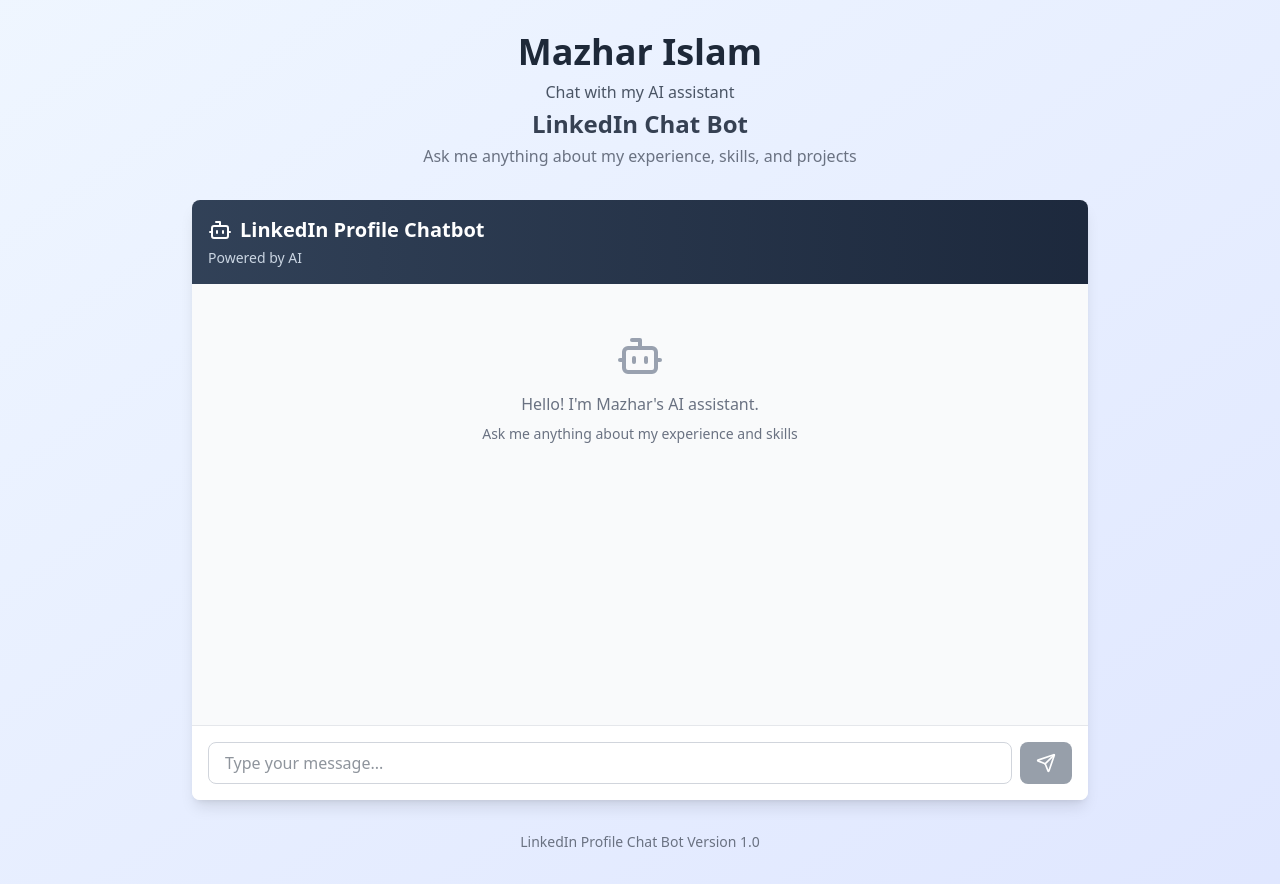
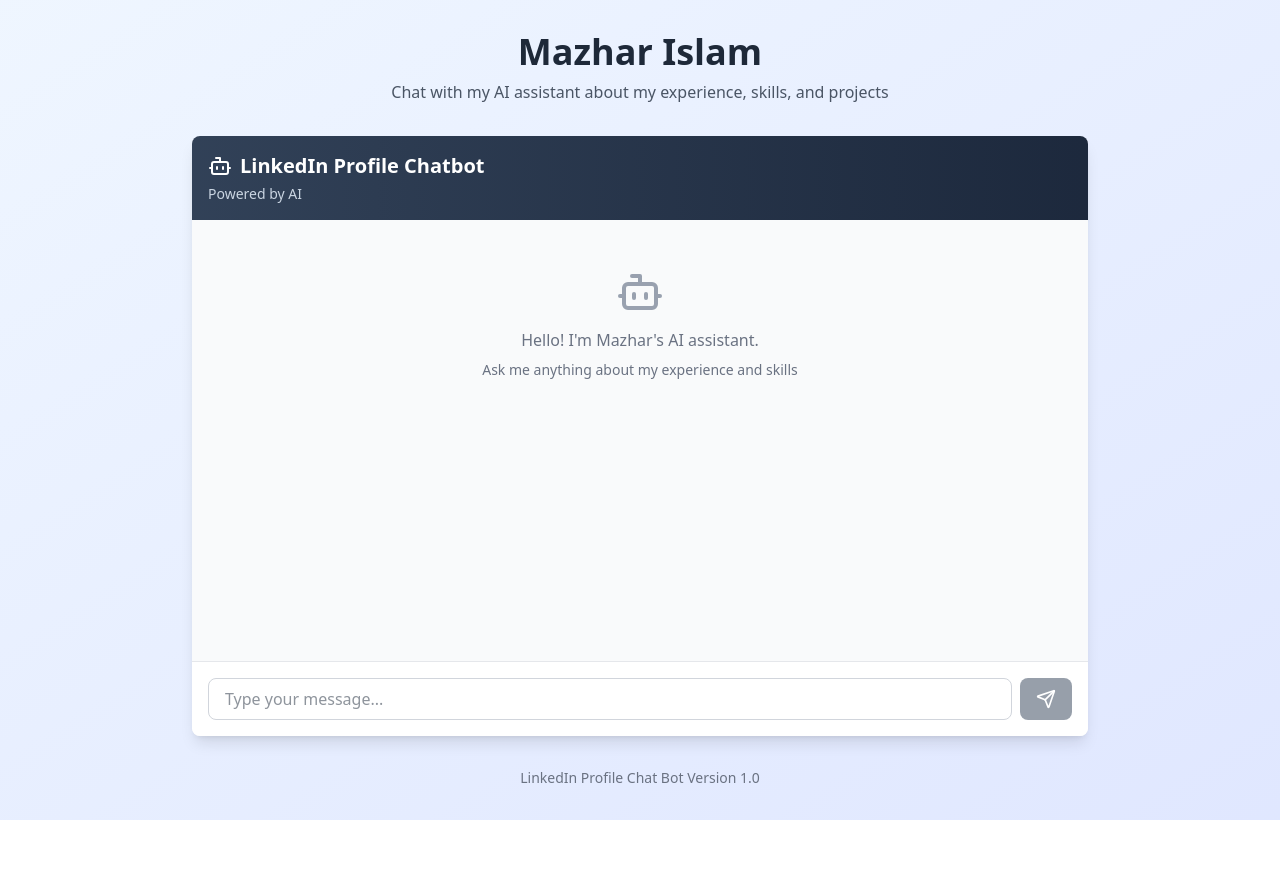
Before and after one commit to mazharislam/prochatbot, a Next.js app in the folder frontend/: page / in a window 1280 px wide. After the commit the page ends 820 px from the top, so only its background shows below. Built offline with nearby package versions, Linux system fonts and the light colour scheme.

Commit message:
Update branding: simplify layout and update tagline

```diff
--- a/frontend/app/page.tsx
+++ b/frontend/app/page.tsx
@@ -8,14 +8,8 @@ export default function Home() {
           <h1 className="text-4xl font-bold text-center text-gray-800 mb-2">
             Mazhar Islam
           </h1>
-          <p className="text-center text-gray-600 mb-1">
-            Chat with my AI assistant
-          </p>
-          <h2 className="text-2xl font-semibold text-center text-gray-700 mb-1">
-            LinkedIn Chat Bot
-          </h2>
-          <p className="text-center text-gray-500 mb-8">
-            Ask me anything about my experience, skills, and projects
+          <p className="text-center text-gray-600 mb-8">
+            Chat with my AI assistant about my experience, skills, and projects
           </p>
           <div className="h-[600px]">
             <Twin />
```
